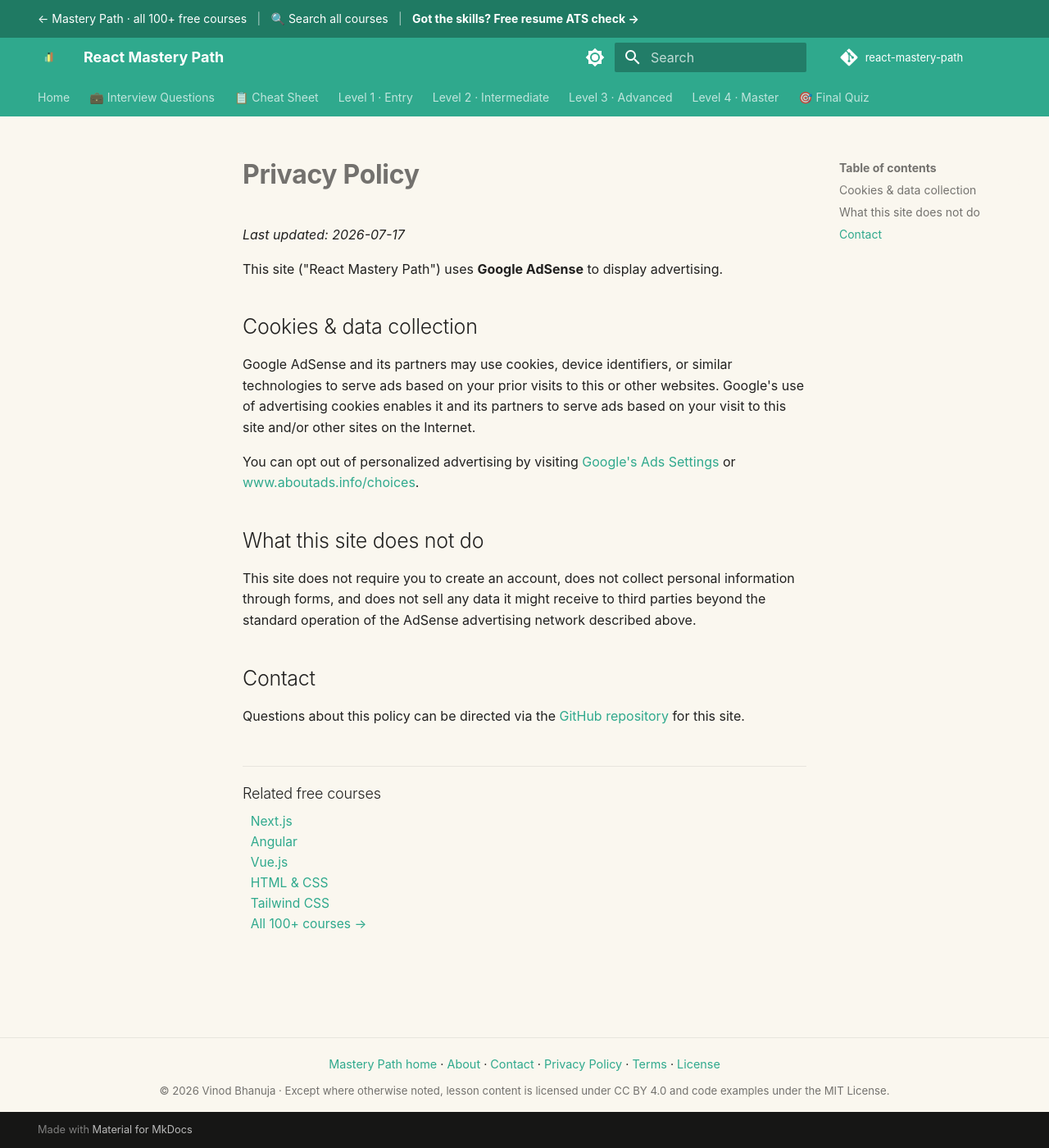
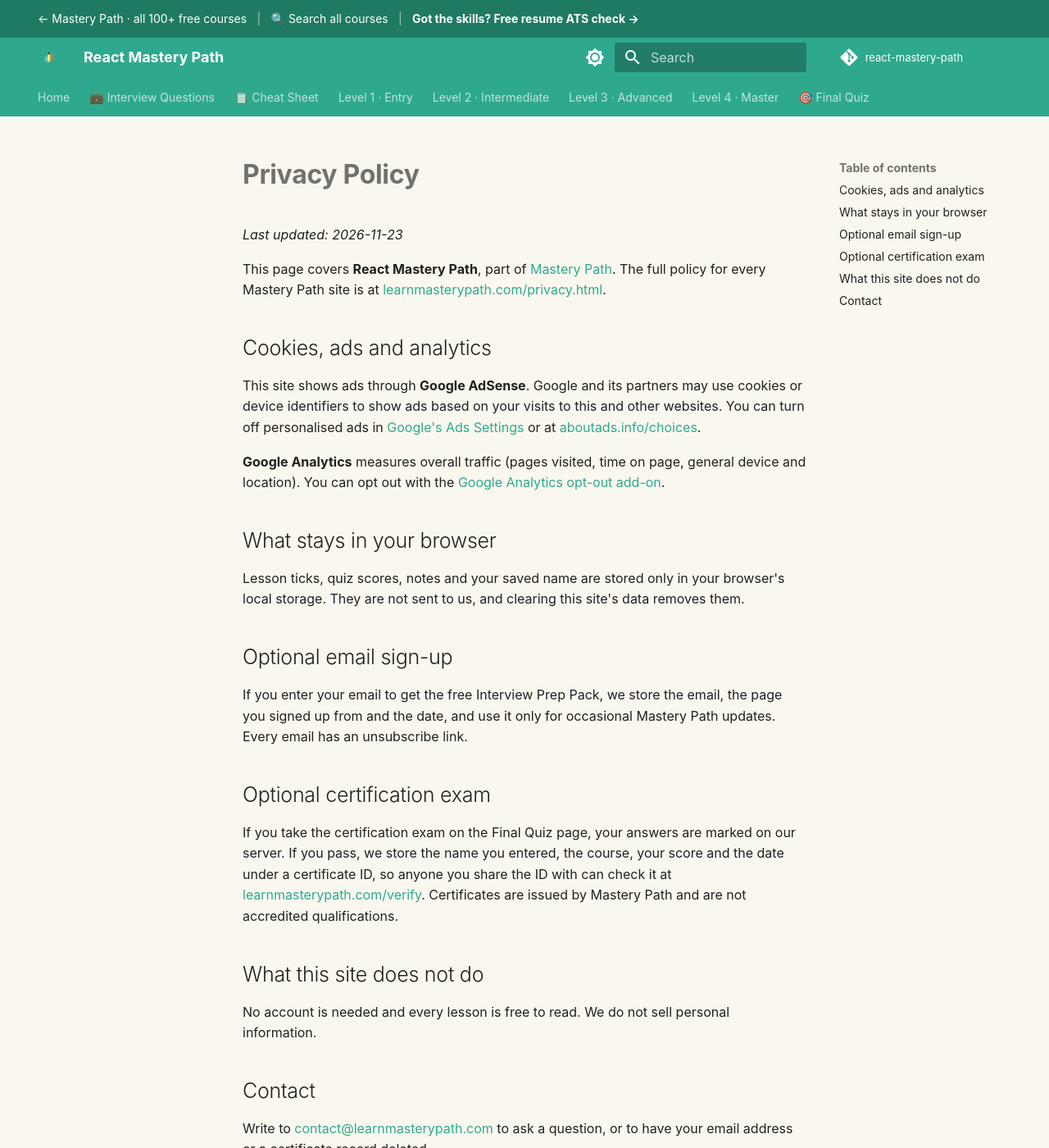
Before and after one commit to SIGILIPELLI/react-mastery-path, an MkDocs documentation site: the page built from docs/privacy.md, in a window 1280 px wide and 1400 px high. Shown: the whole window at 82% size. Built offline with MkDocs 1.6.1 and Material for MkDocs 9.7.7, drawn with Linux system fonts in a browser that asks for light colours; comment, search, counter and statistics services are not loaded.

Commit message:
Update privacy page: progress stays in the browser, optional email sign-up and certification exam, link to the full policy
Co-Authored-By: Claude Opus 5.5 <noreply@anthropic.com>

```diff
--- a/docs/privacy.md
+++ b/docs/privacy.md
@@ -1,33 +1,35 @@
 ---
-description: "Privacy policy for the free React Mastery Path: how Google Analytics and AdSense cookies are used, what is not collected, and how to opt out."
+description: "Privacy policy for the free React Mastery Path: cookies for ads and analytics, what stays in your browser, and the optional email sign-up and certification exam."
 ---
 
 # Privacy Policy
 
-_Last updated: 2026-07-17_
+_Last updated: 2026-11-23_
 
-This site ("React Mastery Path") uses **Google AdSense** to display advertising.
+This page covers **React Mastery Path**, part of [Mastery Path](https://learnmasterypath.com/). The full policy for every Mastery Path site is at [learnmasterypath.com/privacy.html](https://learnmasterypath.com/privacy.html).
 
-## Cookies & data collection
+## Cookies, ads and analytics
 
-Google AdSense and its partners may use cookies, device identifiers, or similar
-technologies to serve ads based on your prior visits to this or other websites.
-Google's use of advertising cookies enables it and its partners to serve ads
-based on your visit to this site and/or other sites on the Internet.
+This site shows ads through **Google AdSense**. Google and its partners may use cookies or device identifiers to show ads based on your visits to this and other websites. You can turn off personalised ads in [Google's Ads Settings](https://adssettings.google.com/) or at [aboutads.info/choices](https://www.aboutads.info/choices/).
 
-You can opt out of personalized advertising by visiting
-[Google's Ads Settings](https://adssettings.google.com/) or
-[www.aboutads.info/choices](https://www.aboutads.info/choices/).
+**Google Analytics** measures overall traffic (pages visited, time on page, general device and location). You can opt out with the [Google Analytics opt-out add-on](https://tools.google.com/dlpage/gaoptout).
+
+## What stays in your browser
+
+Lesson ticks, quiz scores, notes and your saved name are stored only in your browser's local storage. They are not sent to us, and clearing this site's data removes them.
+
+## Optional email sign-up
+
+If you enter your email to get the free Interview Prep Pack, we store the email, the page you signed up from and the date, and use it only for occasional Mastery Path updates. Every email has an unsubscribe link.
+
+## Optional certification exam
+
+If you take the certification exam on the Final Quiz page, your answers are marked on our server. If you pass, we store the name you entered, the course, your score and the date under a certificate ID, so anyone you share the ID with can check it at [learnmasterypath.com/verify](https://learnmasterypath.com/verify/). Certificates are issued by Mastery Path and are not accredited qualifications.
 
 ## What this site does not do
 
-This site does not require you to create an account, does not collect personal
-information through forms, and does not sell any data it might receive to third
-parties beyond the standard operation of the AdSense advertising network
-described above.
+No account is needed and every lesson is free to read. We do not sell personal information.
 
 ## Contact
 
-Questions about this policy can be directed via the
-[GitHub repository](https://github.com/SIGILIPELLI/react-mastery-path) for this
-site.
+Write to [contact@learnmasterypath.com](mailto:contact@learnmasterypath.com) to ask a question, or to have your email address or a certificate record deleted.
```
